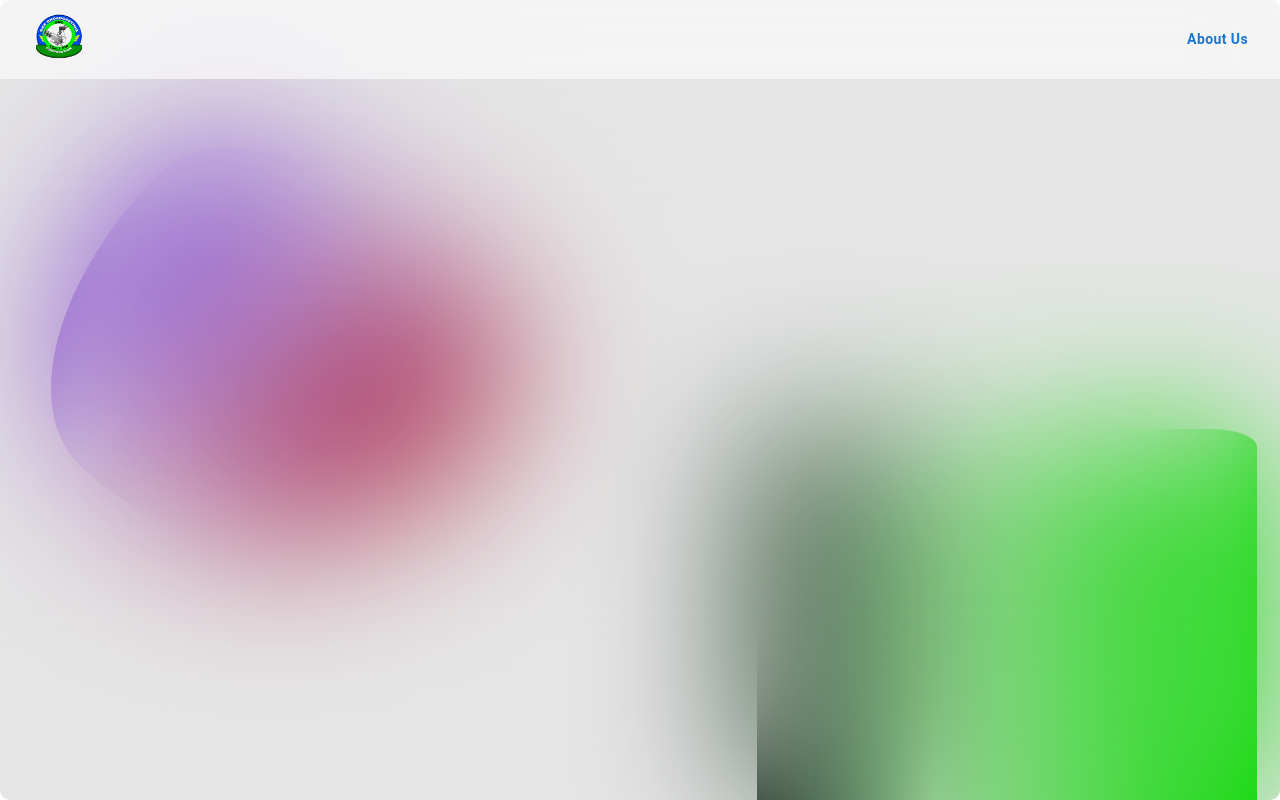
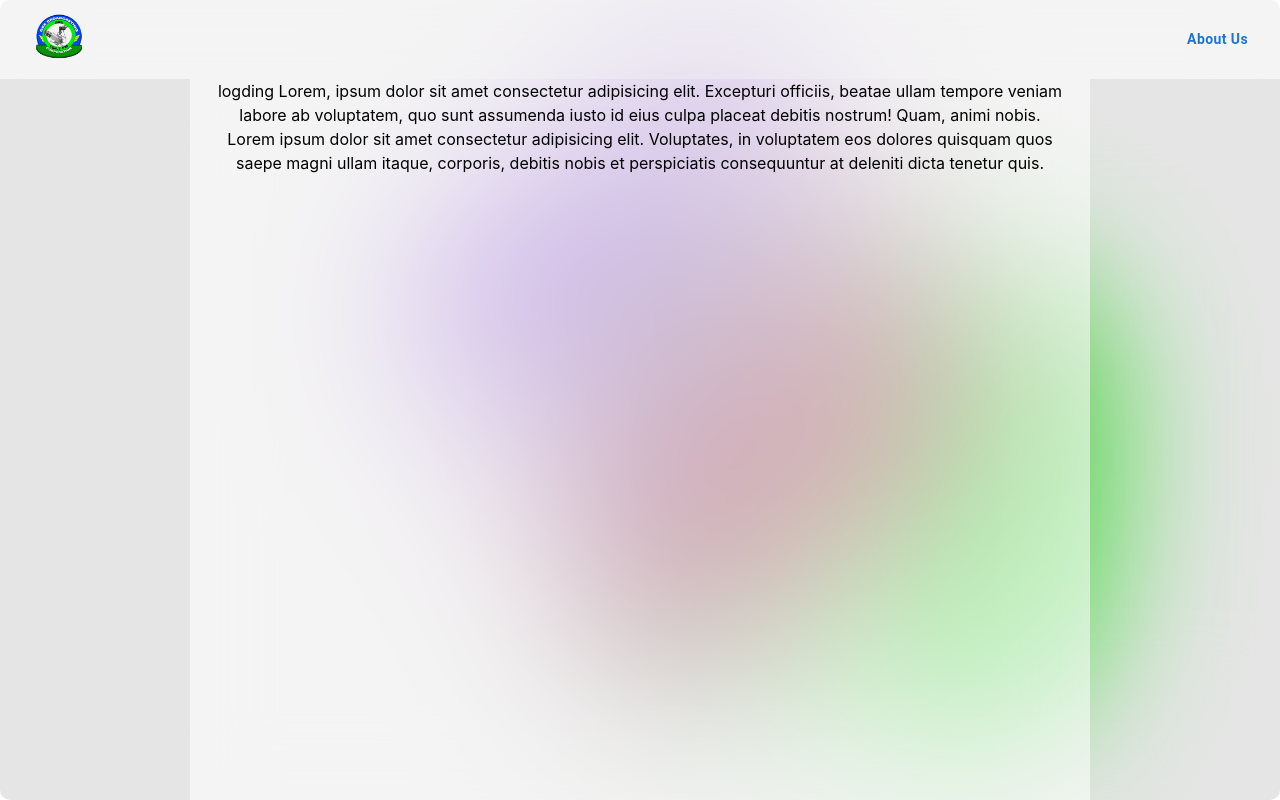
Before and after one commit to TimTJoe/geefm, a React (Vite) app: page / in a window 1280 px wide. Built offline with nearby package versions, Linux system fonts and the light colour scheme.

Commit message:
Added container for player controls

```diff
--- a/src/App.tsx
+++ b/src/App.tsx
@@ -1,11 +1,28 @@
+import { Container } from "@mui/material";
 import "./App.css";
 import Background from "./components/Background";
 import Menu from "./components/Menu";
+import styled from "@emotion/styled";
+
+const Main = styled(Container)`
+  background: rgba(255, 255, 255, 0.589);
+  backdrop-filter: blur(40px);
+  min-height: 100%;
+`;
 
 function App() {
   return (
     <Background>
       <Menu />
+      <Main maxWidth="md">
+        logding Lorem, ipsum dolor sit amet consectetur adipisicing elit.
+        Excepturi officiis, beatae ullam tempore veniam labore ab voluptatem,
+        quo sunt assumenda iusto id eius culpa placeat debitis nostrum! Quam,
+        animi nobis. Lorem ipsum dolor sit amet consectetur adipisicing elit.
+        Voluptates, in voluptatem eos dolores quisquam quos saepe magni ullam
+        itaque, corporis, debitis nobis et perspiciatis consequuntur at deleniti
+        dicta tenetur quis.
+      </Main>
     </Background>
   );
 }
--- /dev/null
+++ b/src/components/Controls.tsx
@@ -0,0 +1,4 @@
+
+const Controls = () => {
+
+}
--- a/src/components/Menu.tsx
+++ b/src/components/Menu.tsx
@@ -7,7 +7,7 @@ import Dialog from "./Dialog";
 const Menu = () => {
   const {openDialog} = useDialog()
   return (
-    <MenuBar elevation={0}>
+    <MenuBar elevation={0} position="static">
       <Toolbar>
         <Typography variant="h6" component="div" color={"primary"}>
           <Image src={logoRound} />
```
